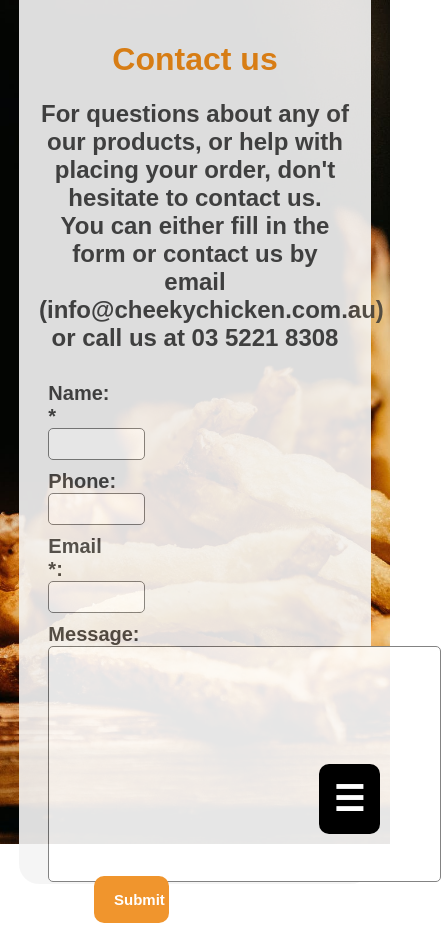
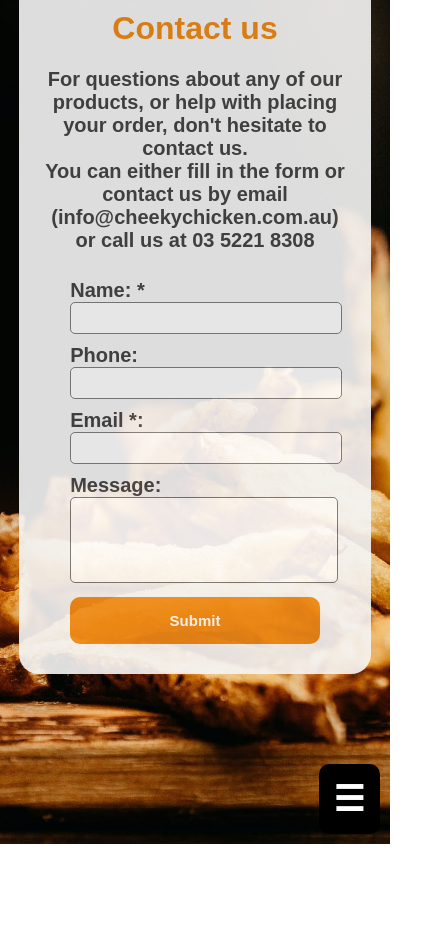
Before and after one commit to realazaber/cheeky-chicken, a React (Create React App) app: page /contact in a window 390 px wide. Shown: the whole page, 441 px wide, since content can reach past the window. After the commit the page ends 844 px from the top, so only its background shows below. Built offline with nearby package versions, Linux system fonts and the light colour scheme.

Commit message:
Contact is mobile friendly

```diff
--- a/src/css/main.css
+++ b/src/css/main.css
@@ -254,9 +254,7 @@
 
 /* Mobile */
 @media only screen and (max-width: 1300px) {
-    .sideBySide {
-        flex-direction: column;
-    }
+
 
     #mobileNav {
 
@@ -341,7 +339,7 @@
         margin: 10px auto;
     }
 
-    #story h1, #kidsClub h1, #menu h1 {
+    #story h1, #kidsClub h1, #menu h1, #contact h1 {
         margin-top: -10px;
     }
 
@@ -363,6 +361,29 @@
         margin-top: 3px;
     }
 
+    .sideBySide {
+        flex-direction: column;
+    }
+
+    #contact h2 {
+        font-size: 20px;
+    }
+
+    #contact form {
+        width: 100%;
+    }
+
+    #contact textarea {
+        width: 105%;
+        height: 80px;
+    }
+
+    #contact form button {
+        margin: 10px auto;
+    }
+
+
+
 
 
 
```
